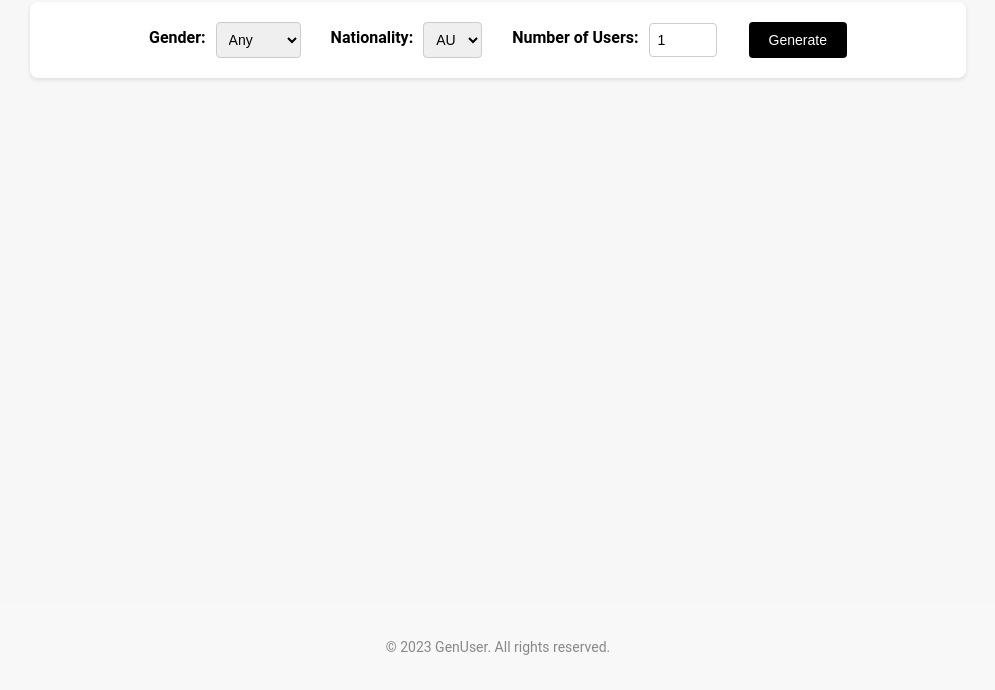
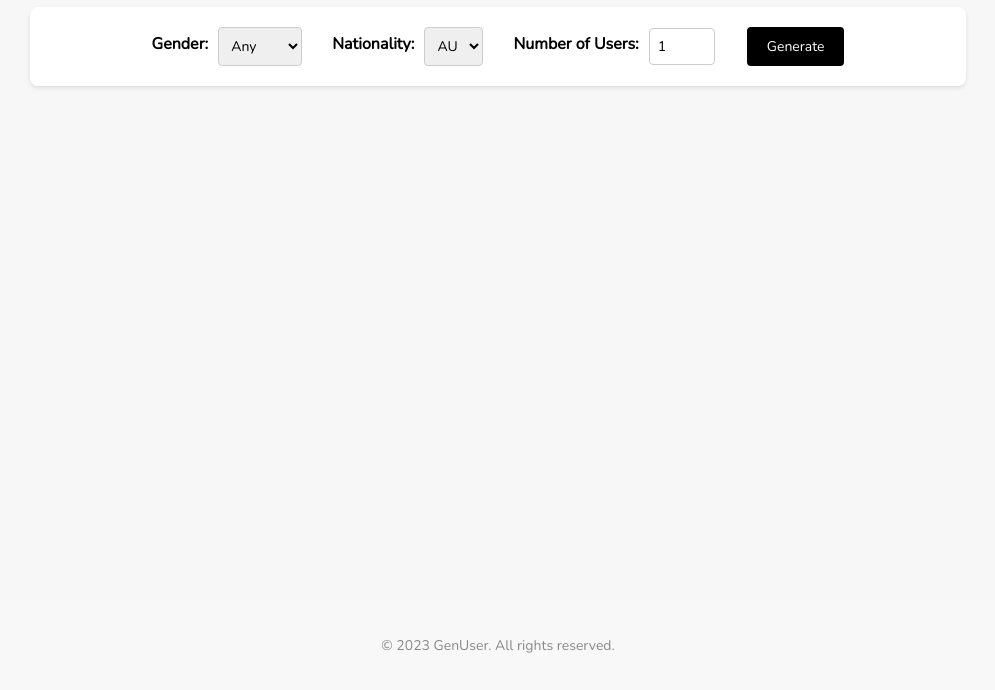
Before and after one commit to nsonika/GenUser, a plain HTML site: page index.html in a window 1280 px wide. Shown: the part 110-800 px from the top of the page, without its empty margins (142-1137 px from the left). Drawn offline with nearby package versions, Linux system fonts and the light colour scheme.

Commit message:
updated css

```diff
--- a/style.css
+++ b/style.css
@@ -1,6 +1,9 @@
+@import url('https://fonts.googleapis.com/css2?family=Nunito&display=swap');
+
 *{
     margin: 0;
     padding: 0;
+    font-family: 'Nunito', sans-serif;
 }
 
 body{
@@ -108,6 +111,7 @@ body{
     grid-gap: 20px;
     padding: 3rem 7rem;
     margin-bottom: 25px;
+    margin-bottom: 45px;
   }
 
   .user {
```
Also changed, not shown: 1 other file.
